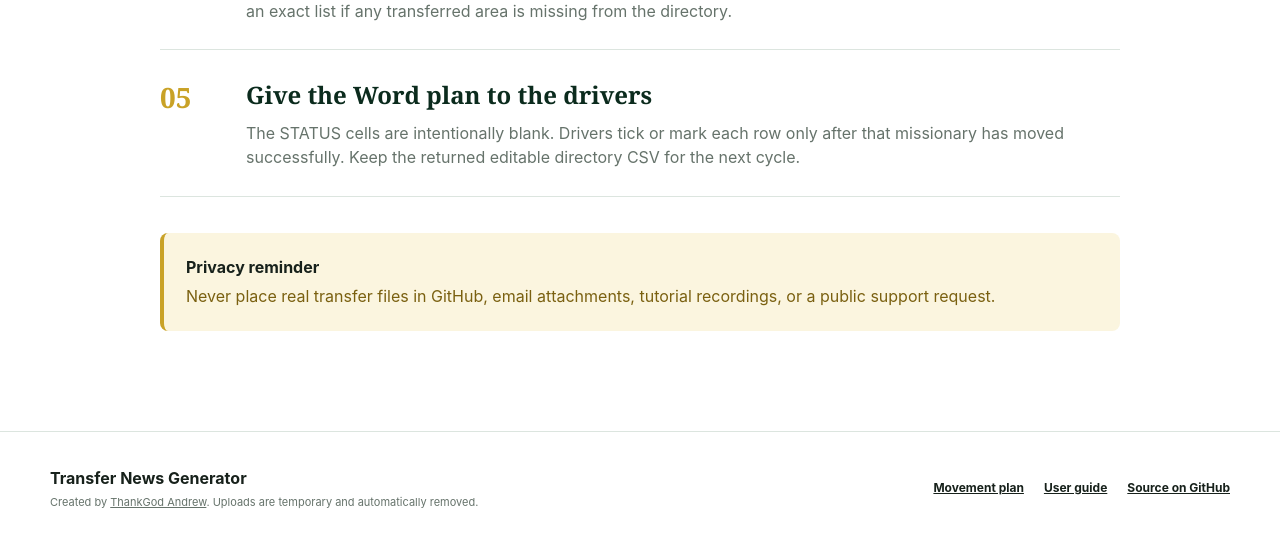
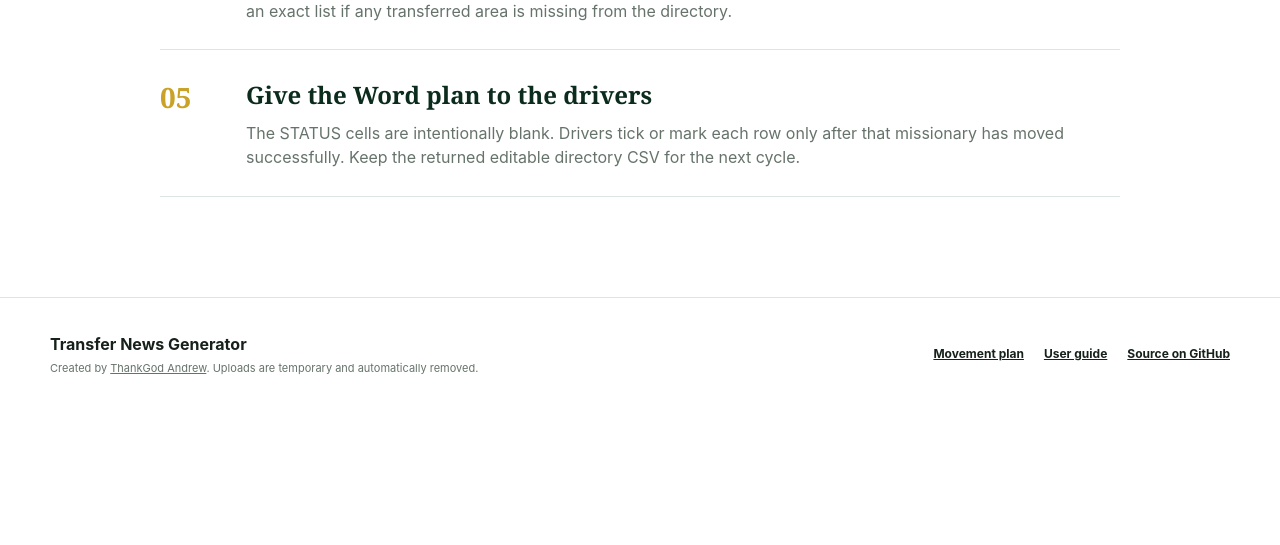
Before and after one commit to thankgodandrew1/transfer_system, a Flask app: template templates/guide.html in a window 1280 px wide. Shown: the part 2580-3125 px from the top of the page. After the commit the page ends 2955 px from the top, so only its background shows below. Run offline with Flask 3, Linux system fonts and the light colour scheme; the template is opened without the code that fills it, so the values that code supplies are empty; some libraries are stand-ins or nearby versions.

```diff
--- a/templates/guide.html
+++ b/templates/guide.html
@@ -20,6 +20,6 @@
     <li><span>04</span><div><h2>Generate and review</h2><p>The system skips new arrivals and released missionaries, groups movements by the previous zone, and stops with an exact list if any transferred area is missing from the directory.</p></div></li>
     <li><span>05</span><div><h2>Give the Word plan to the drivers</h2><p>The STATUS cells are intentionally blank. Drivers tick or mark each row only after that missionary has moved successfully. Keep the returned editable directory CSV for the next cycle.</p></div></li>
   </ol>
-  <div class="guide-callout"><strong>Privacy reminder</strong><p>Never place real transfer files in GitHub, email attachments, tutorial recordings, or a public support request.</p></div>
+  <!-- <div class="guide-callout"><strong>Privacy reminder</strong><p>Never place real transfer files in GitHub, email attachments, tutorial recordings, or a public support request.</p></div> -->
 </div></section>
 {% endblock %}
```
